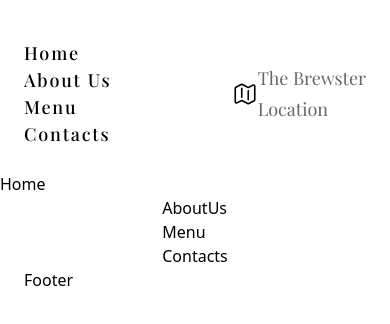
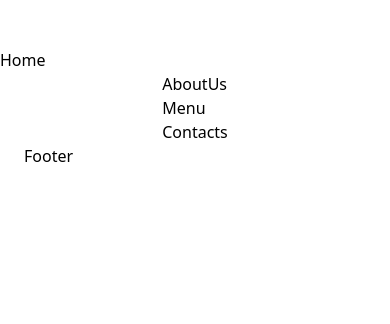
Before and after one commit to Rali-28/the_brewster, a React (Vite) app: page / in a window 390 px wide. Shown: the top 324 px of the page. Built offline with nearby package versions, Linux system fonts and the light colour scheme.

Commit message:
Update Navbar.jsx

```diff
--- a/src/components/Navbar.jsx
+++ b/src/components/Navbar.jsx
@@ -10,7 +10,7 @@ const Navbar = () => (
 
     {/* Render Desktop navLinks */}
     <div>
-      <ul className='items-center justify-start flex-1 pt-4 list-none sm:flex'>
+      <ul className='items-center justify-start flex-1 hidden pt-4 list-none sm:flex'>
         {navLinks.map((nav, index) => (
           <li
           key={nav.id}
@@ -39,7 +39,7 @@ const Navbar = () => (
     {/* End Logo */}
 
     {/* Location GMap */}
-    <div className='flex flex-row pt-4 place-items-center'>
+    <div className='flex-row hidden pt-4 sm:flex place-items-center'>
 
       <div>
         <a src='#' className='items-center justify-end cursor-pointer sm:flex'>
@@ -48,8 +48,8 @@ const Navbar = () => (
       </div>
 
       <div>
-        <p className={`items-center justify-end cursor-pointer sm:flex ${styles.paragraph} hover:text-black leading-[.9]`}>
-          The Brewster <br />
+        <p className={`items-center justify-end cursor-pointer sm:flex hidden ${styles.paragraph} hover:text-black leading-[.9]`}>
+          The Brewster's <br />
           Location
         </p>
       </div>
```
